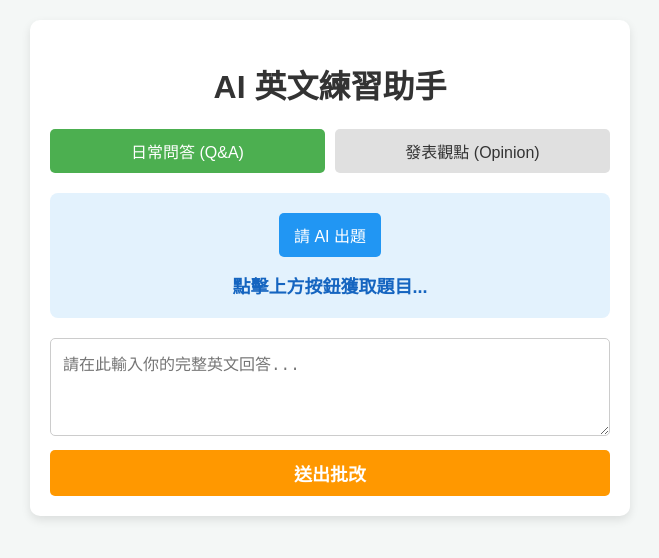
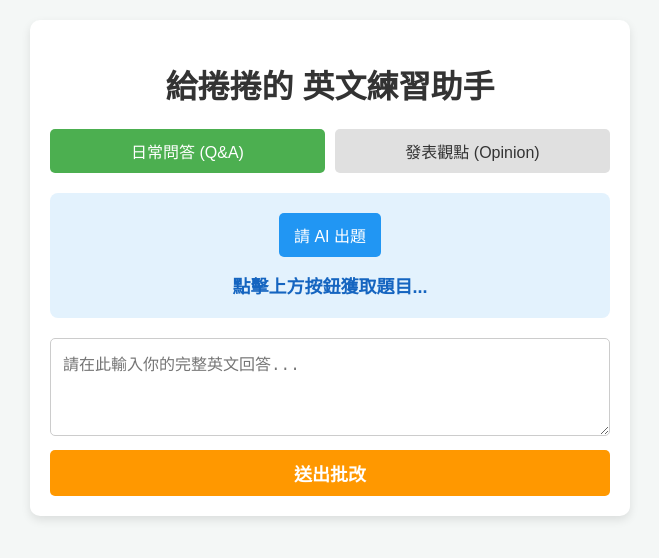
Before and after one commit to Hsingo-eng/english-ai-practice, a website: page index.html in a window 1280 px wide. Shown: the whole page, without its empty margins (310-969 px from the left). Drawn offline with Linux system fonts and the light colour scheme.

Commit message:
給名稱

```diff
--- a/index.html
+++ b/index.html
@@ -3,12 +3,12 @@
 <head>
     <meta charset="UTF-8">
     <meta name="viewport" content="width=device-width, initial-scale=1.0">
-    <title>AI 英文練習助手</title>
+    <title>給捲捲的 英文練習助手</title>
     <link rel="stylesheet" href="style.css">
 </head>
 <body>
     <div class="container">
-        <h1>AI 英文練習助手</h1>
+        <h1>給捲捲的 英文練習助手</h1>
 
         <div class="mode-selection">
             <button id="btn-qa" class="active">日常問答 (Q&A)</button>
```
